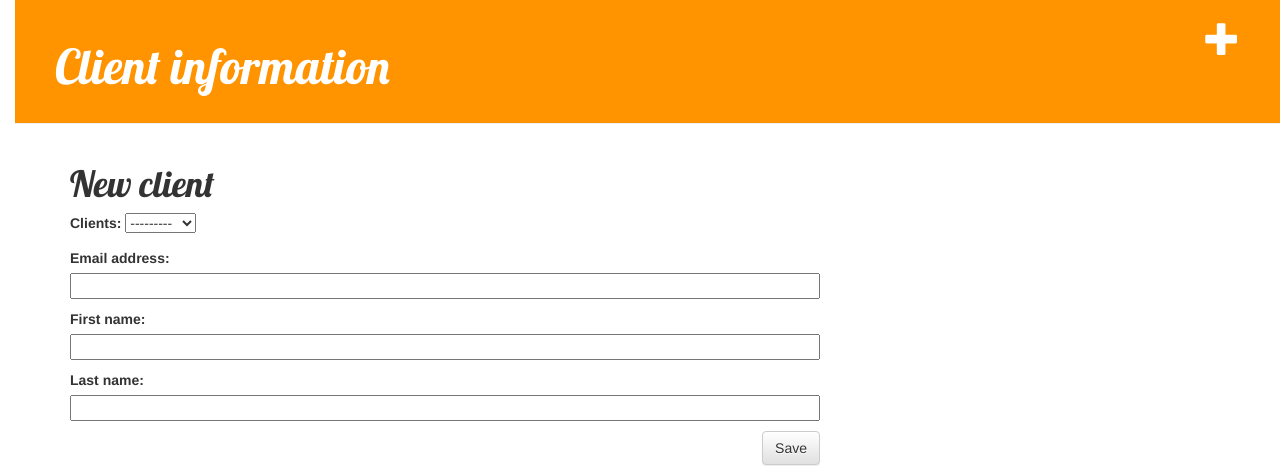
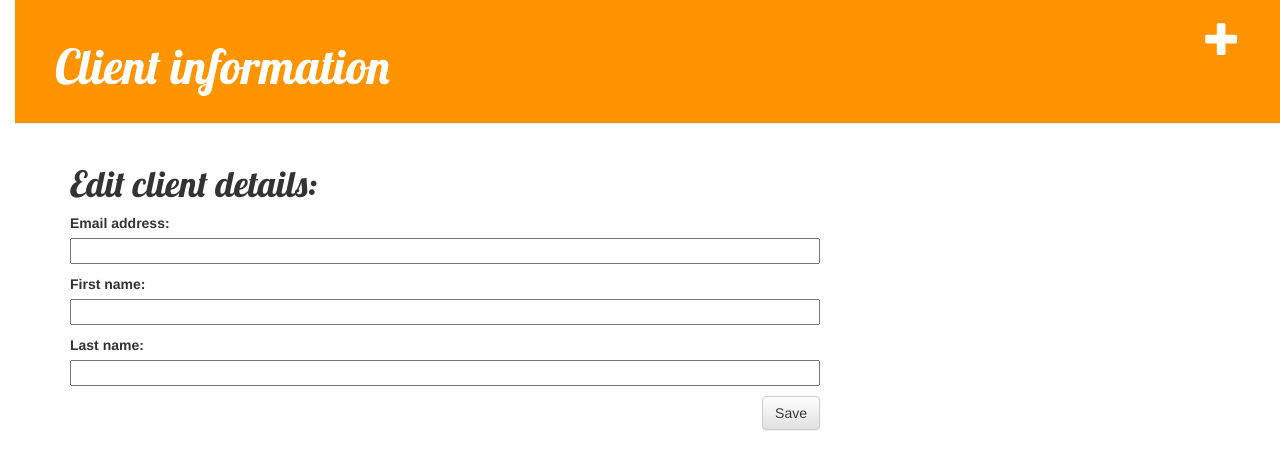
Before and after one commit to Johnhalk/PassTheBookingV2, a Django app: page /client/1/edit/ in a window 1280 px wide. Shown: the top 473 px of the page. Run offline with Django 3.2, Linux system fonts and the light colour scheme; data comes from the database, SQL or seed files in the repository; both versions use the stored data as it was after the commit; some libraries are stand-ins or nearby versions.

Commit message:
Fix edit feature for clients

```diff
--- a/booking/forms.py
+++ b/booking/forms.py
@@ -5,4 +5,4 @@
 
     class Meta:
         model = Client
-        fields = ('clients', 'email', 'first_name', 'last_name')
+        fields = ('email', 'first_name', 'last_name')
--- a/booking/templates/booking/client_edit.html
+++ b/booking/templates/booking/client_edit.html
@@ -1,7 +1,7 @@
 {% extends 'booking/base.html' %}
 
 {% block content %}
-    <h1>New client</h1>
+    <h1>Edit client details:</h1>
     <form method="POST" class="client-form">{% csrf_token %}
         {{ form.as_p }}
         <button type="submit" class="save btn btn-default">Save</button>
--- a/booking/views.py
+++ b/booking/views.py
@@ -34,9 +34,6 @@
         if form.is_valid():
             client = form.save(commit=False)
             client.clients = request.user
-            client.email = request.user
-            client.first_name = request.user
-            client.last_name = request.user
             client.date_joined = timezone.now()
             client.save()
             return redirect('client_detail', pk=client.pk)
```
Also changed, not shown: db.sqlite3.
